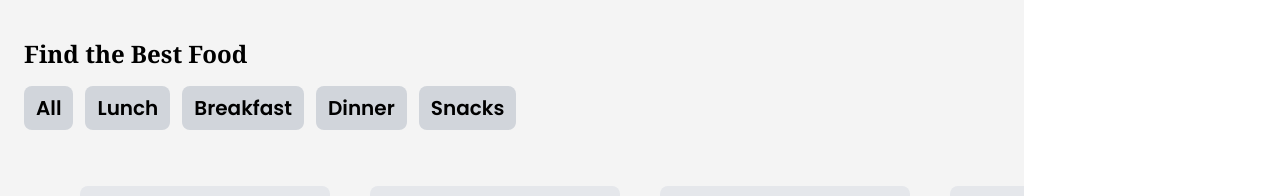
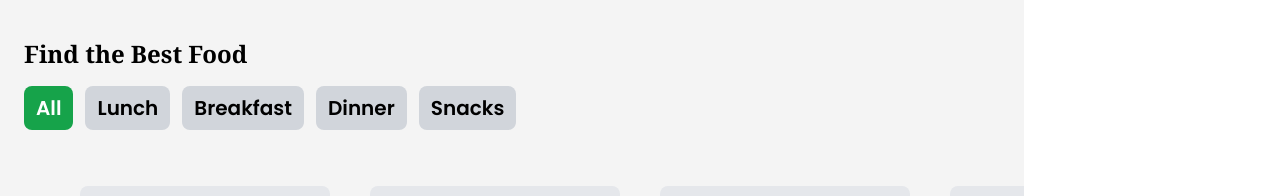
Before and after one commit to dev-ankit24/flavoro-food, a React (Create React App) app: page / in a window 1280 px wide. Shown: the part 130-326 px from the top of the page. Built offline with nearby package versions, Linux system fonts and the light colour scheme.

Commit message:
Create Menu item

```diff
--- a/src/Components/CategoryMenu.jsx
+++ b/src/Components/CategoryMenu.jsx
@@ -1,12 +1,17 @@
 import React, { useEffect, useState } from 'react'
 import FoodData from '../Data/FoodData';
+import { useDispatch, useSelector } from 'react-redux';
+import { setCategory } from '../Redux/Slice/CategorySlice';
+
 
 export default function CategoryMenu() {
   let [categories, setCategories]= useState([]);
+  let dispatch =useDispatch()
+  let selectedCategory =useSelector((state)=>state.category.category)
+
   const listCategories=()=>{
   let findCategories= [...new Set(FoodData.map((food)=>food.category))];
   setCategories(findCategories)
-  console.log(categories);
   }
   useEffect(()=>{
     listCategories()
@@ -18,13 +23,20 @@ export default function CategoryMenu() {
         <h3 className='text-2xl font-semibold font-serif  '>Find the Best Food</h3>
     </div>
     <div className='flex gap-2 lg:gap-3  ' >
-        <button className='text-xl  font-semibold py-2 px-3 bg-gray-300 hover:bg-green-600 hover:text-white  my-4 rounded-lg'>
-          All</button>
-       {categories.map((item,index)=>{
-        return(<button key={index} className='text-xl  font-semibold py-2 px-3 bg-gray-300 hover:bg-green-600 hover:text-white  my-4 rounded-lg'>
+      {console.log(selectedCategory)}
+        <button
+        onClick={()=>dispatch(setCategory("All"))}
+        className={`text-xl  font-semibold py-2 px-3 bg-gray-300 hover:bg-green-600 hover:text-white  my-4 rounded-lg ${ selectedCategory === "All" && "bg-green-600 text-white"}` }>All</button>
+       {
+       categories.map((item,index)=>{
+        return(<button key={index}
+          // select item onClick function
+          onClick={()=>dispatch(setCategory(item))}
+        className={`text-xl  font-semibold py-2 px-3 bg-gray-300 hover:bg-green-600 hover:text-white  my-4 rounded-lg ${selectedCategory===item && "bg-green-600 text-white"}`}>
           {item}</button>
         )
-       })}
+       })
+       }
     </div>
     </div>
     </>
--- /dev/null
+++ b/src/Redux/Slice/CategorySlice.jsx
@@ -0,0 +1,16 @@
+import { createSlice } from "@reduxjs/toolkit";
+
+const CategorySlice=createSlice({
+    name:"category",
+    initialState:{
+        category:"All"
+    },
+    reducers:{
+        setCategory:(state,action)=>{
+            state.category=action.payload
+        }
+    }
+})
+
+export let {setCategory}=CategorySlice.actions
+export default CategorySlice.reducer
--- a/src/Redux/Store.js
+++ b/src/Redux/Store.js
@@ -1,9 +1,11 @@
 import {configureStore} from "@reduxjs/toolkit"
 import CartSlice from "./Slice/CartSlice";
+import CategorySlice from "./Slice/CategorySlice";
 
 const Store = configureStore({
     reducer:{
         cart:CartSlice,
+        category:CategorySlice,
     }
 });
 export default Store;
```
